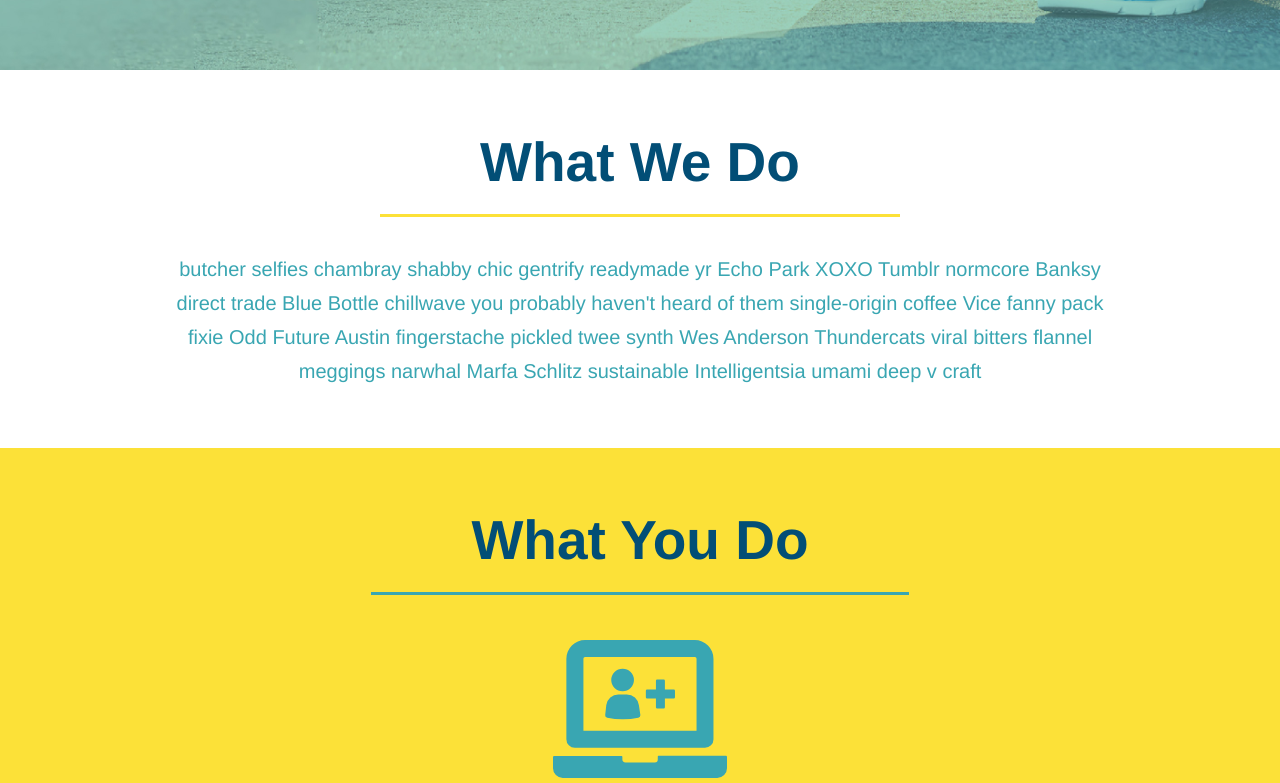
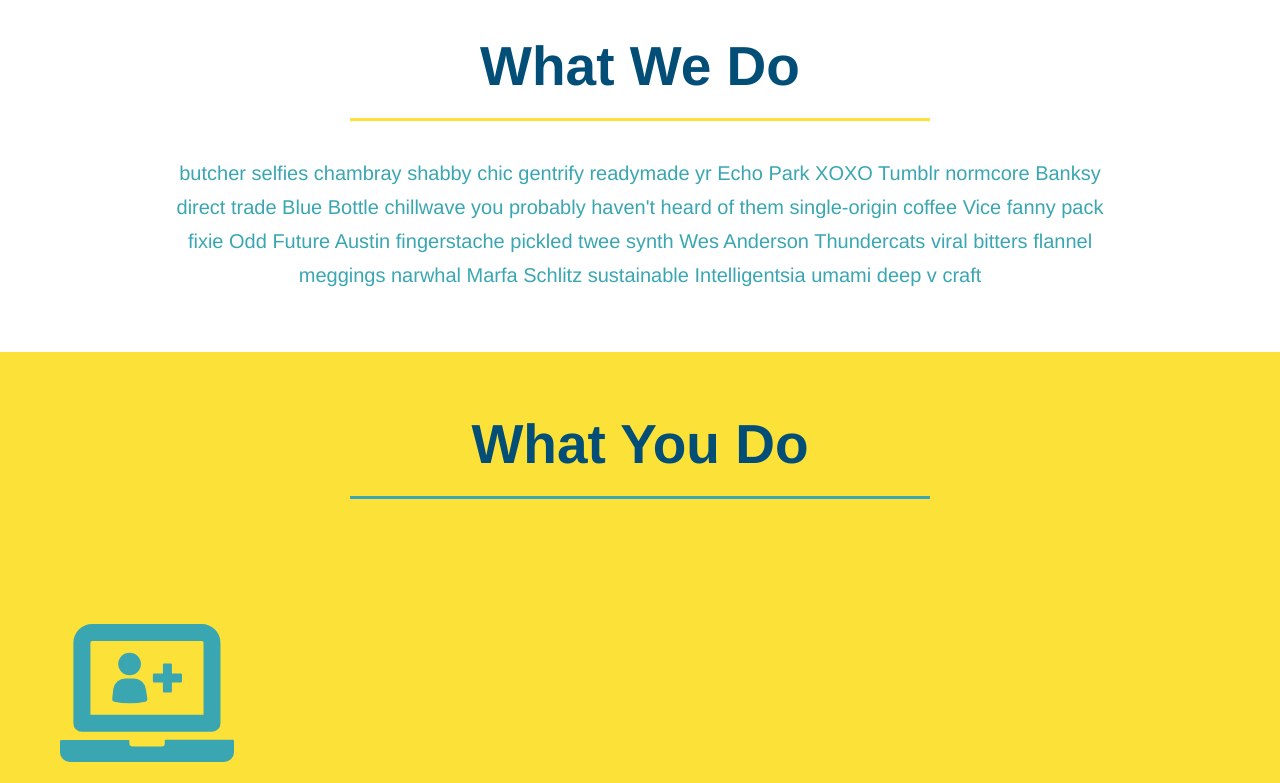
Before and after one commit to dpbam/run-buddy, a plain HTML site: page index.html in a window 1280 px wide. Shown: the part 740-1523 px from the top of the page. Drawn offline with Linux system fonts and the light colour scheme.

Commit message:
added flex to lots of stuff

```diff
--- a/assets/css/style.css
+++ b/assets/css/style.css
@@ -152,10 +152,6 @@ section {
 }
 /* Hero Styles End */
 
-.intro {
-    text-align: center;
-}
-
 .intro p {
     /* add this alongside your other declarations */
     margin: 0 auto;
@@ -163,20 +159,21 @@ section {
     color: #39a6b2;
     width: 80%;
     font-size: 20px;
+    text-align: center;
 }
 
 .steps {
-    text-align: center;
     background: #fce138
 }
 
 .section-title {
     font-size: 55px;
     color: #024e76;
-    margin-bottom: 35px;
-    padding: 0 100px 20px 100px;
-    display: inline-block;
     border-bottom: 3px solid;
+    padding-bottom: 20px;
+    text-align: center;
+    margin: 0 auto 35px auto;
+    width: 50%
 }
 
 .primary-border {
@@ -212,8 +209,6 @@ section {
 }
 
 .trainers {
-    text-align: center;
-
 }
 
 .trainer {
@@ -245,6 +240,10 @@ section {
     text-align: right;
 }
 
+.flex-row {
+    display: flex;
+}
+
 .trainer-bio h3 {
     font-size: 32px;
     margin-bottom: 8px;
@@ -264,7 +263,6 @@ section {
 /* REACH OUT STYLES START */
 .contact {
     background-color: #024e76;
-    text-align: center;
 }
 
 .secondary-borders {
--- a/index.html
+++ b/index.html
@@ -32,7 +32,7 @@
 
         <!-- hero section -->
         <section class ="hero">
-            <div class="hero-header">
+            <div class="hero-cta">
                 <h2>Start Building Habits</h2>
                 <p>seitan heirloom post-ironic pop-up iPhone mlkshk hella selfies fashion axe occupy readymade put a bird on it messenger bag Wes Anderson Schlitz plaid Bushwick church-key lo-fi skateboard slow-carb hashtag trust fund Williamsburg biodiesel fixie farm-to-table 8-bit banjo XOXO Banksy chillwave bicycle rights retro cliche tattooed bespoke irony mumblecore Shoreditch deep v polaroid McSweeney's bitters cray gentrify tofu Marfa you probably haven't heard of them yr banh mi asymmetrical art party selvage letterpress High Life.
                 </p>
@@ -71,14 +71,24 @@
 
         <!-- "what we do" section-->
         <section id="what-we-do" class="intro">
-            <h2 class="section-title primary-border">What We Do</h2>
+        <div class="flex-row">
+            <h2 class="section-title primary-border">
+                What We Do
+            </h2>
+        </div>
+        <div class="flex-row">
             <p>butcher selfies chambray shabby chic gentrify readymade yr Echo Park XOXO Tumblr normcore Banksy direct trade Blue Bottle chillwave you probably haven't heard of them single-origin coffee Vice fanny pack fixie Odd Future Austin fingerstache pickled twee synth Wes Anderson Thundercats viral bitters flannel meggings narwhal Marfa Schlitz sustainable Intelligentsia umami deep v craft
             </p>
+        </div>
         </section>
 
         <!-- "what you do" section-->
         <section id="what-you-do" class="steps">
-            <h2 class="section-title secondary-border">What You Do</h2>
+        <div class="flex-row">
+            <h2 class="section-title secondary-border">
+                What You Do
+            </h2>
+        </div>
 
             <div>
                 <!-- instert this img element -->
@@ -108,9 +118,11 @@
 
         <!-- "meet your trainers" section-->
         <section id="your-trainers" class="trainers">
+        <div class="flex-row">
             <h2 class="section-title primary-border">
                 Meet The Trainers
             </h2>
+        </div>
 
             <article class="trainer">
                 <img src="./assets/images/trainer-1.jpg" alt="Arron Stephens in his workout clothes, ready to pump iron" />
@@ -150,9 +162,11 @@
 
         <!-- "reach out" section-->
         <section id="reach out" class="contact">
+        <div class="flex-row">
             <h2 class="section-title secondary-border">
                 Reach Out
             </h2>
+        </div>
 
             <div class="contact-info">
                 <iframe
```
